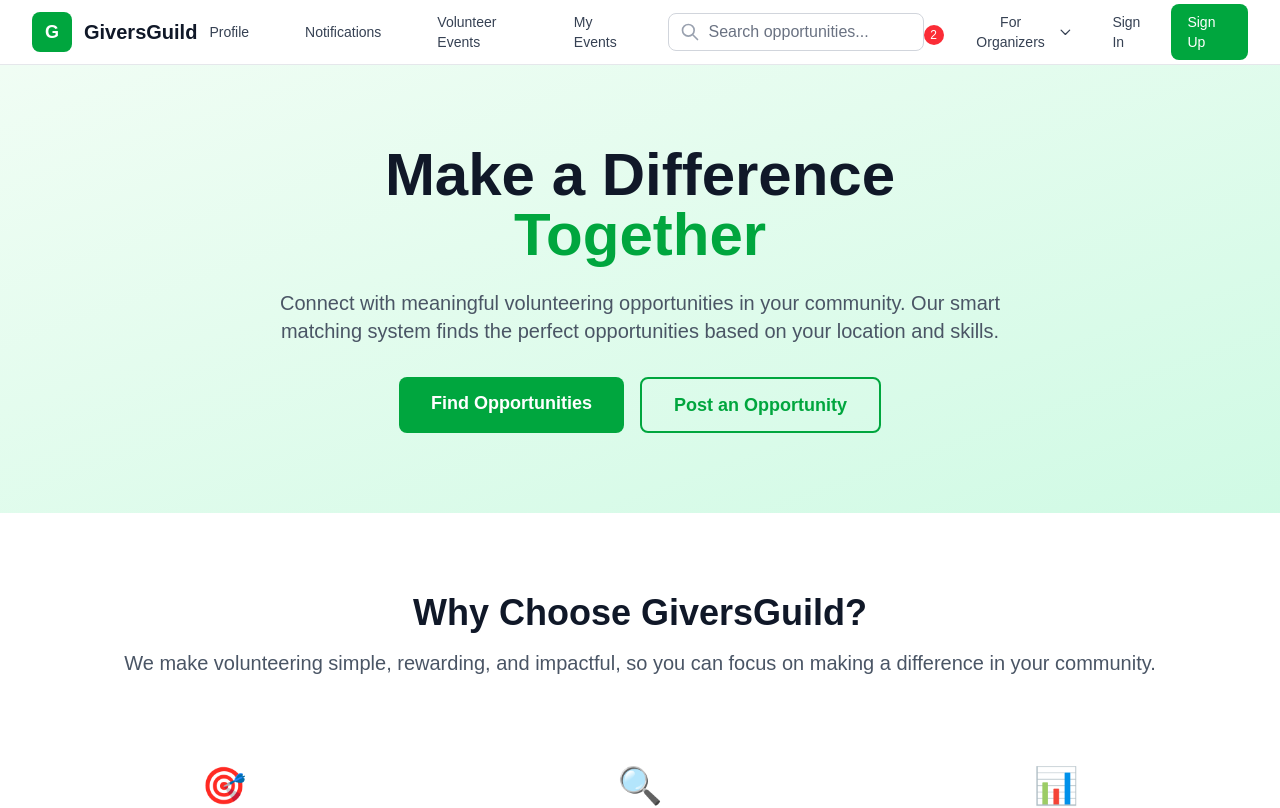
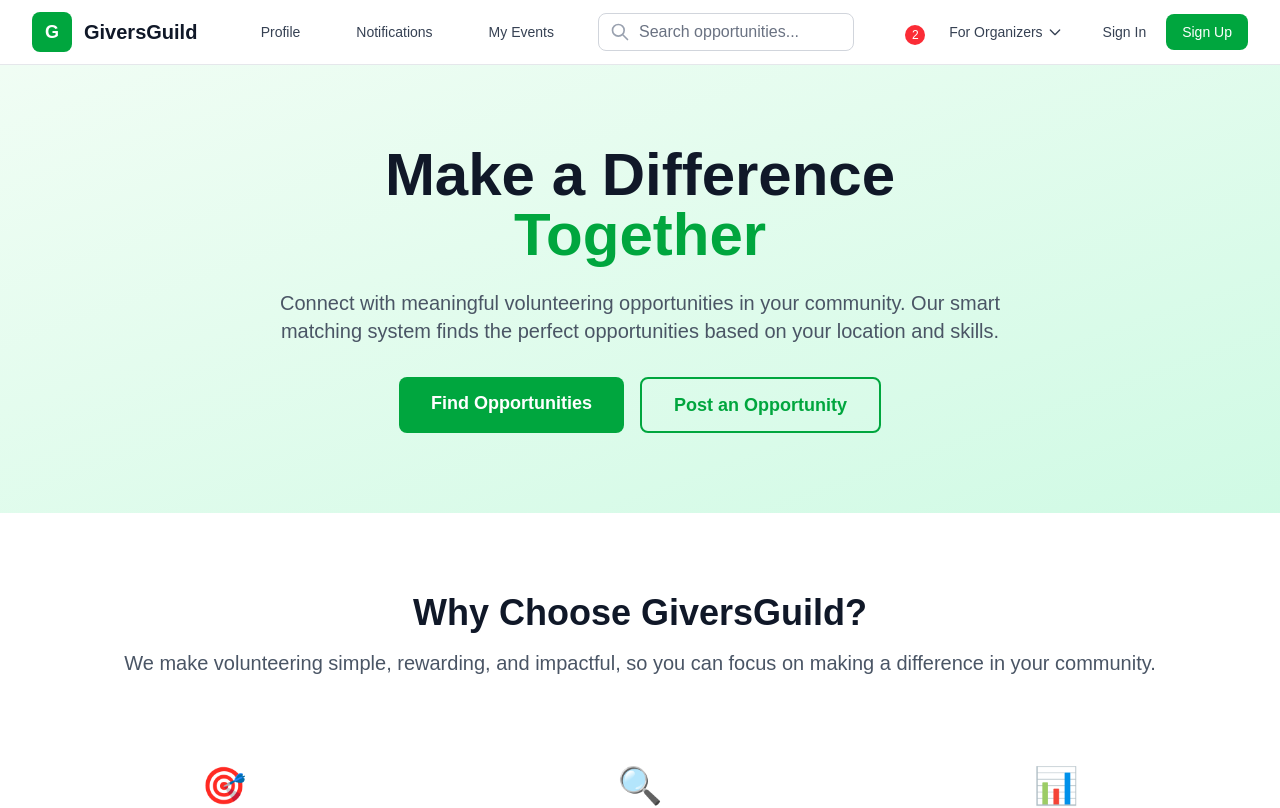
Before and after one commit to iiBlackbird/SoftwareDesignProject, a Next.js app in the folder frontend/: page / in a window 1280 px wide. Shown: the top 808 px of the page. Built offline with nearby package versions, Linux system fonts and the light colour scheme.

Commit message:
Edited nav bar

```diff
--- a/frontend/components/NavigationBar.tsx
+++ b/frontend/components/NavigationBar.tsx
@@ -107,12 +107,6 @@ export default function NavigationBar() {
             </Link>
             <Link
               href="/volunteer/volunteer-matching"
-              className="text-gray-700 dark:text-gray-300 hover:text-green-600 dark:hover:text-green-400 px-3 py-2 rounded-md text-sm font-medium transition-colors"
-            >
-              Volunteer Events
-            </Link>
-            <Link
-              href="/events"
               className="text-gray-700 dark:text-gray-300 hover:text-green-600 dark:hover:text-green-400 px-3 py-2 rounded-md text-sm font-medium transition-colors"
             >
               My Events
```
